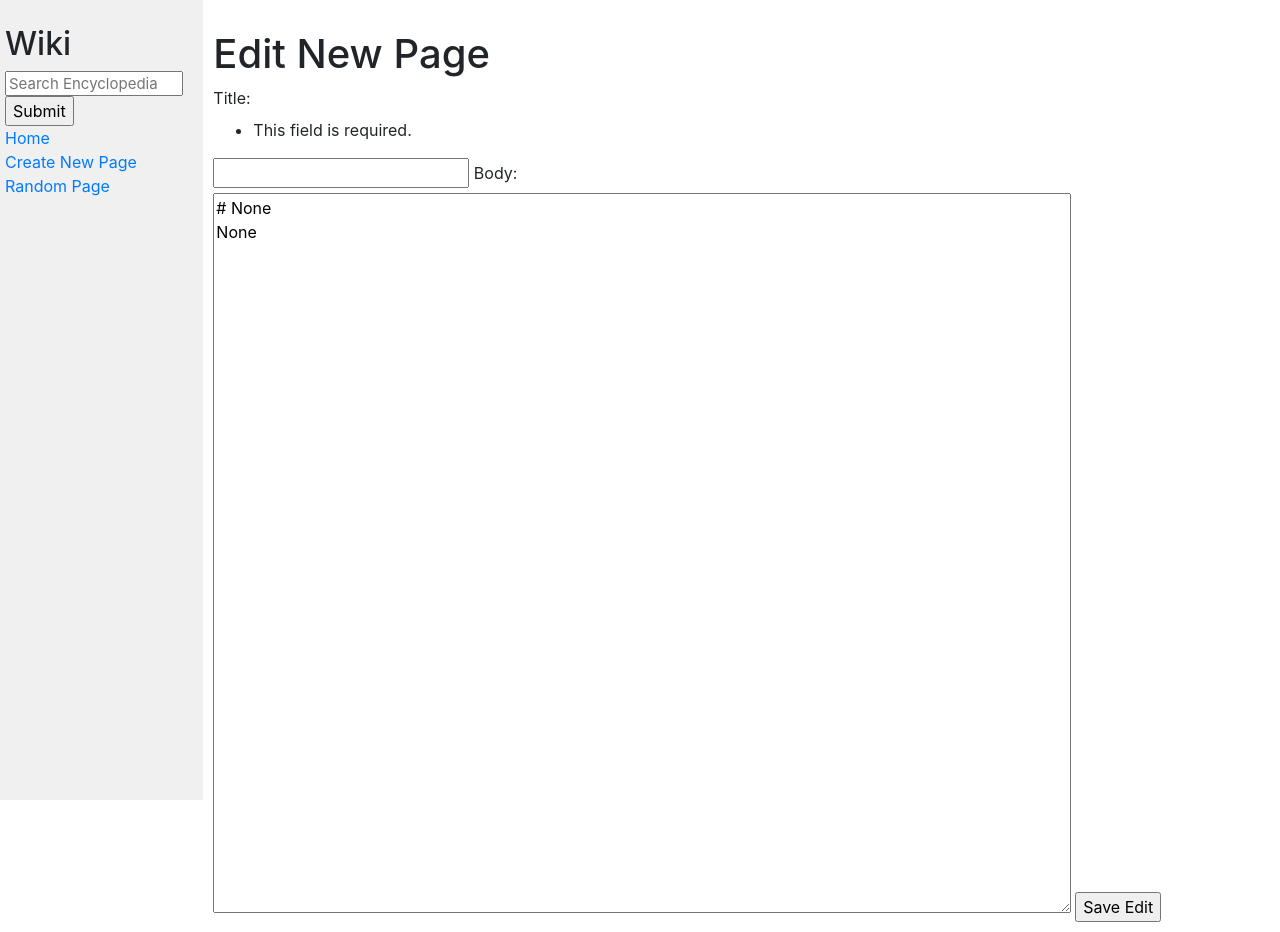
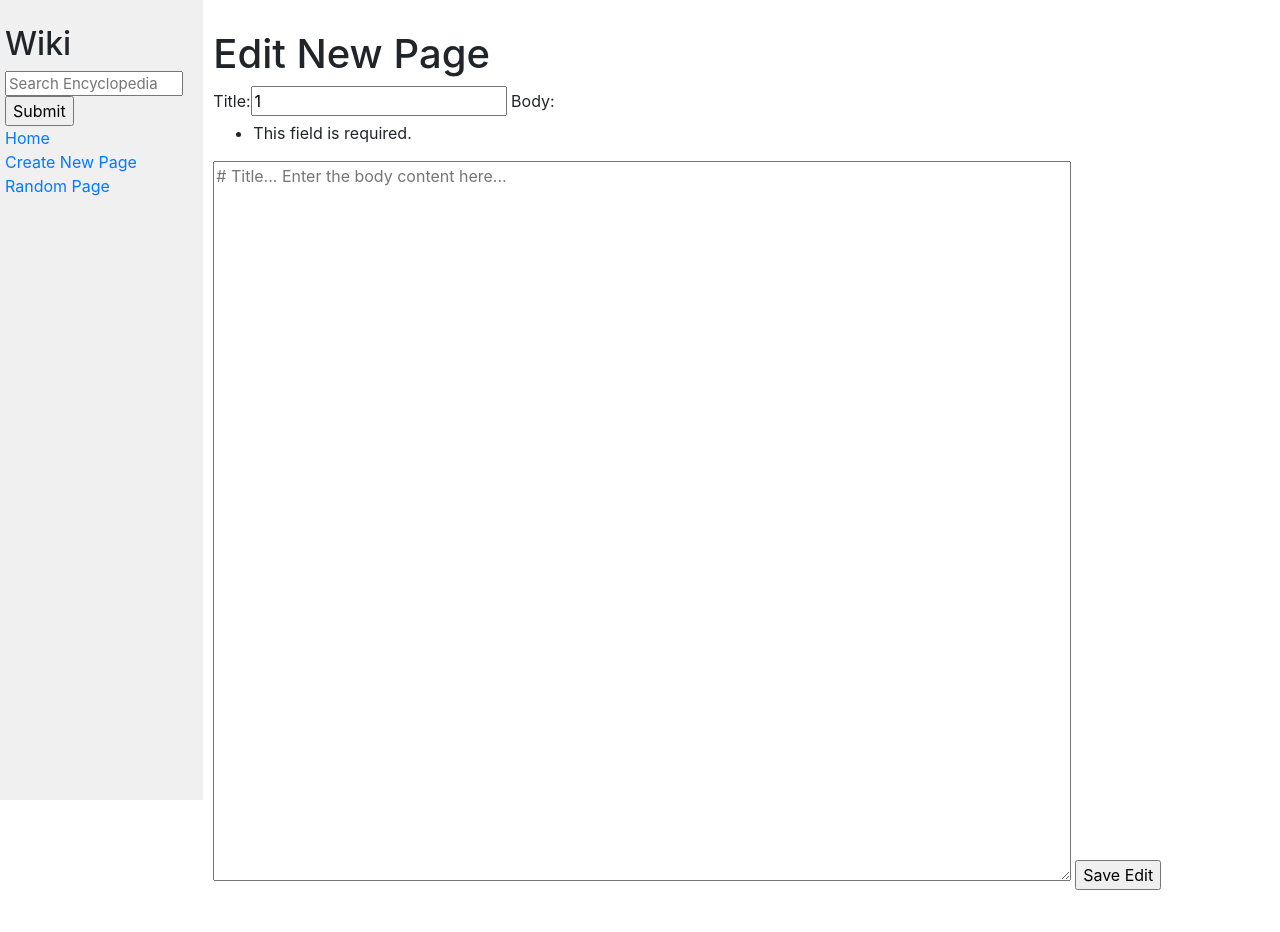
Before and after one commit to cloydbalongkit1/wiki_django, a Django app: page /wiki/1/edit in a window 1280 px wide. After the commit the page ends 890 px from the top, so only its background shows below. Run offline with Django 3.2, Linux system fonts and the light colour scheme; some libraries are stand-ins or nearby versions.

Commit message:
rectify views and my_util and markdown issue repair

```diff
--- a/wiki/encyclopedia/forms.py
+++ b/wiki/encyclopedia/forms.py
@@ -6,9 +6,11 @@
         label="Title",
         max_length=100,
         required=True,
-        )
+        widget=forms.TextInput(attrs={'placeholder': 'Your title input here...'})
+    )
+
     body = forms.CharField(
         label="Body",
-        widget=forms.Textarea(attrs={'rows': 3, 'cols': 30}),
         required=True,
-        )
+        widget=forms.Textarea(attrs={'placeholder': '# Title... Enter the body content here...'}),
+    )
--- a/wiki/encyclopedia/my_util.py
+++ b/wiki/encyclopedia/my_util.py
@@ -1,42 +1,34 @@
+from django.shortcuts import render
+from django.utils.safestring import mark_safe
+
+from markdown2 import markdown
+
 from . import util
-
-
-
-def get_entry_content(title):
-    """
-    Getting the input of the user from the search form.
-    Returns None if entry is not exist otherwise returns
-    content.
-    """
-    entry = util.get_entry(title)
-    if entry is None:
-        return None, None
-
-    contents = entry.split()
-    if len(contents) < 3:
-        return None, None
-
-    body = ' '.join(contents[2:])
-    return contents[1], body
 
 
 
 def get_substring(query):
     """
-    Get substring(not complete) input from user and return searched word.
-    Otherwise None.
+    Gets subtring input. Returns the appox seached query.
     """
     entries = util.list_entries()
-
     for entry in entries:
         if query.lower() in entry.lower() and len(query.lower()) > 2:
-            full_entry = util.get_entry(entry)
+            return util.get_entry(entry)
 
-            if full_entry:
-                contents = full_entry.split()
+    return None
 
-                if len(contents) > 2:
-                    body = ' '.join(contents[2:])
-                    return contents[1], body
 
-    return None, None
+
+def render_entry(request, title):
+    """
+    Returns a rendered content.
+    """
+    content = util.get_entry(title)
+    if title not in util.list_entries():
+        return render(request, "encyclopedia/error.html")
+
+    return render(request, "encyclopedia/title.html", {
+        "title": title,
+        "body": mark_safe(markdown(content)),
+    })
--- a/wiki/encyclopedia/templates/encyclopedia/error.html
+++ b/wiki/encyclopedia/templates/encyclopedia/error.html
@@ -7,6 +7,7 @@
 {% block body %}
     <div class="alert alert-danger" role="alert">
         No information. Go back to the
-        <a href="{% url 'index' %}" class="alert-link">Home</a> page. Thanks!
+        <a href="{% url 'index' %}" class="alert-link">Home</a>
+        page. Thanks!
     </div>
 {% endblock %}
--- a/wiki/encyclopedia/templates/encyclopedia/index.html
+++ b/wiki/encyclopedia/templates/encyclopedia/index.html
@@ -1,7 +1,7 @@
 {% extends "encyclopedia/layout.html" %}
 
 {% block title %}
-    Encyclopedia
+    {{ title }}
 {% endblock %}
 
 {% block body %}
@@ -10,7 +10,7 @@
 
     <ul>
         {% for entry in entries %}
-            <li><a href="{% url 'title' entry.lower %}">{{ entry }}</a></li>
+            <li><a href="{% url 'title' entry %}">{{ entry }}</a></li>
         {% endfor %}
     </ul>
 
--- a/wiki/encyclopedia/templates/encyclopedia/layout.html
+++ b/wiki/encyclopedia/templates/encyclopedia/layout.html
@@ -4,10 +4,19 @@
 
 <html lang="en">
     <head>
-        <title>{% block title %}{% endblock %}</title>
+
+        <title>
+            {%  if title %}
+                {% block title %}{% endblock %}
+            {% else %}
+                Encyclopedia
+            {% endif %}
+        </title>
         <link rel="stylesheet" href="https://stackpath.bootstrapcdn.com/bootstrap/4.4.1/css/bootstrap.min.css" integrity="sha384-Vkoo8x4CGsO3+Hhxv8T/Q5PaXtkKtu6ug5TOeNV6gBiFeWPGFN9MuhOf23Q9Ifjh" crossorigin="anonymous">
         <link href="{% static 'encyclopedia/styles.css' %}" rel="stylesheet">
+
     </head>
+
     <body>
 
         <div class="row">
--- a/wiki/encyclopedia/views.py
+++ b/wiki/encyclopedia/views.py
@@ -12,46 +12,32 @@
 def index(request):
     query = request.GET.get('q')
     if query:
-        title, body = my_util.get_substring(query)
-        if title is None:
+        content = my_util.get_substring(query)
+        if content is None:
             return render(request, "encyclopedia/error.html")
 
-        body_html = mark_safe(markdown(body))
         return render(request, "encyclopedia/title.html", {
-            "title": title,
-            "body": body_html,
+            "title": query,
+            "body": mark_safe(markdown(content)),
         })
 
-
     entries = util.list_entries()
+    title = "Home"
     return render(request, "encyclopedia/index.html", {
+        "title": title,
         "entries": entries
     })
 
 
 
-def render_entry(request, title):
-    title, body = my_util.get_entry_content(title)
-    if title is None:
-        return render(request, "encyclopedia/error.html")
-
-    body_html = mark_safe(markdown(body))
-    return render(request, "encyclopedia/title.html", {
-        "title": title,
-        "body": body_html,
-    })
-
-
-
 def title(request, title):
-    return render_entry(request, title)
+    return my_util.render_entry(request, title)
 
 
 
 def random_entry(request):
     entries = util.list_entries()
-    entry = random.choice(entries)
-    return render_entry(request, entry)
+    return my_util.render_entry(request, random.choice(entries))
 
 
 
@@ -60,17 +46,13 @@
         input_title = request.POST.get('title')
         input_text = request.POST.get('body')
 
-        if not input_title and not input_text:
+        if len(input_title) < 3 and  len(input_text) < 30:
             return render(request, "encyclopedia/error.html")
 
         util.save_entry(input_title, input_text)
         return redirect('index')
 
-    template_data = {
-        'title': 'Your title input here...',
-        'body': f"# Title...\n Body...",
-        }
-    form = EntryForm(template_data)
+    form = EntryForm()
     page_title = 'Create New Page'
     return render(request, "encyclopedia/entry_form.html", {'form': form, 'title': page_title})
 
@@ -87,10 +69,10 @@
         util.save_entry(input_title, input_text)
         return redirect('index')
 
-    title, body = my_util.get_entry_content(title)
+    content = util.get_entry(title)
     existing_data = {
         'title': title,
-        'body': f"# {title}\n{body}",
+        'body': content,
         }
     form = EntryForm(existing_data)
     page_title = 'Edit New Page'
```
Also changed, not shown: wiki/encyclopedia/templates/encyclopedia/title.html (+3 -5 lines), wiki/entries/JavaScript.md (deleted, +0 -3 lines), wiki/entries/React.md (deleted, +0 -3 lines), wiki/entries/HTML.md (line endings or trailing spaces).
